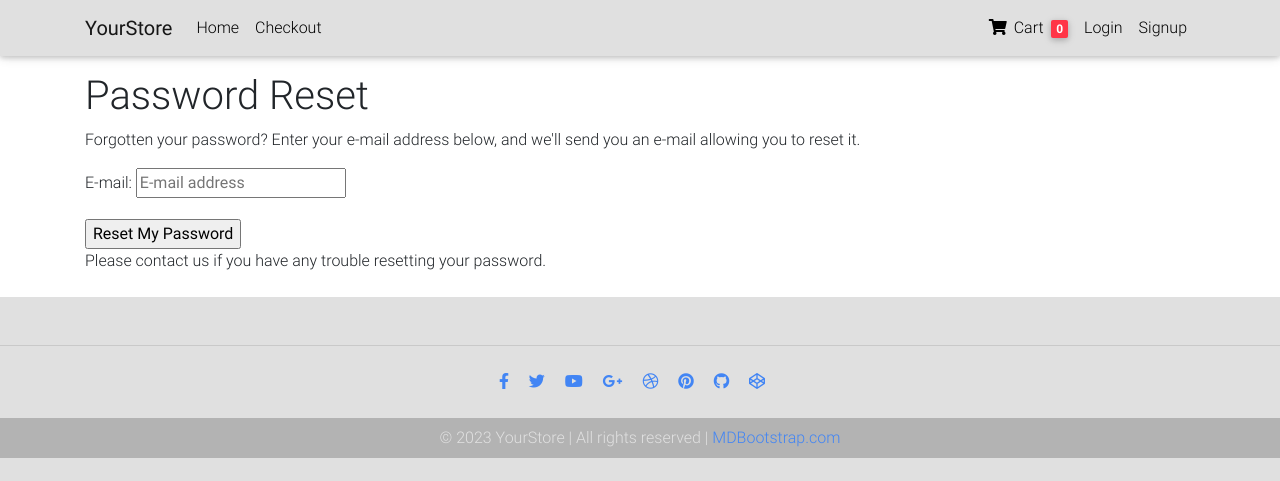
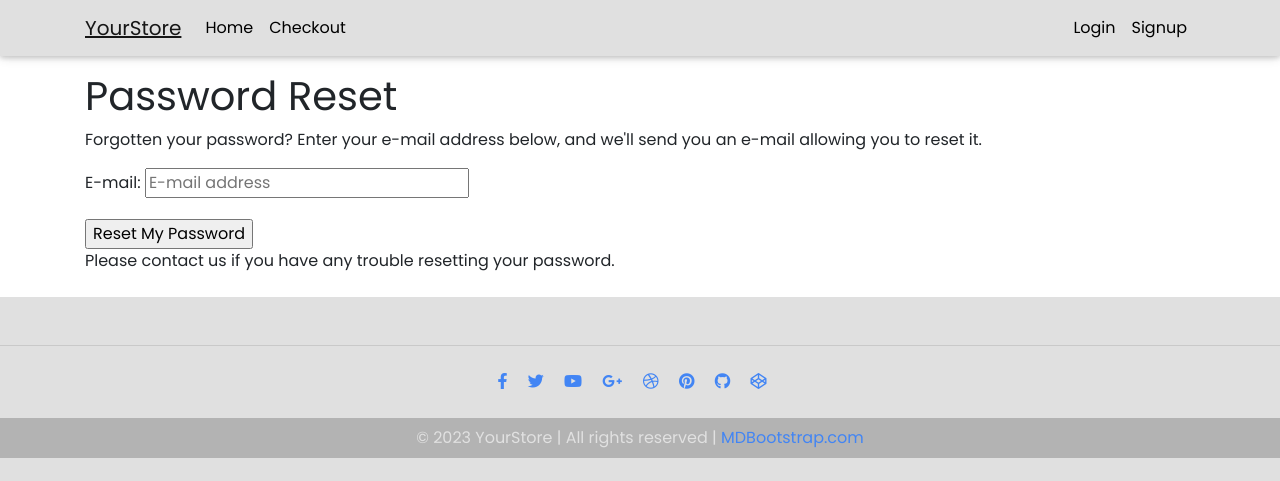
Before and after one commit to SomilKSharma/e-commerce-django, a Django app: page /accounts/password/reset/ in a window 1280 px wide. Shown: the top 481 px of the page. Run offline with Django 3.2, Linux system fonts and the light colour scheme; some libraries are stand-ins or nearby versions.

Commit message:
Altered template cart

```diff
--- a/core/views.py
+++ b/core/views.py
@@ -353,7 +353,7 @@ class PaymentView(View):
 
 class HomeView(ListView):
     model = Item
-    paginate_by = 10
+    paginate_by = 3
     template_name = "home.html"
 
 
--- a/templates/base.html
+++ b/templates/base.html
@@ -10,6 +10,11 @@
   <title>{% block head_title %}{% endblock %}</title>
   {% block extra_head %}
   {% endblock %}
+  <link rel="preconnect" href="https://fonts.googleapis.com">
+  <link rel="preconnect" href="https://fonts.gstatic.com" crossorigin>
+  <link
+    href="https://fonts.googleapis.com/css2?family=Montserrat:ital,wght@0,300;0,400;0,600;0,800;0,900;1,200&family=Mulish&family=Poppins:wght@400;500&display=swap"
+    rel="stylesheet">
   <!-- Include Font Awesome icons -->
   <link rel="stylesheet" href="https://use.fontawesome.com/releases/v5.8.1/css/all.css">
   <!-- Include Bootstrap CSS -->
@@ -35,6 +40,12 @@
       .carousel {
         height: 100vh;
       }
+    }
+
+    * {
+      font-family: 'Montserrat', sans-serif;
+      font-family: 'Mulish', sans-serif;
+      font-family: 'Poppins', sans-serif;
     }
 
     @media (min-width: 800px) and (max-width: 850px) {
--- a/templates/navbar.html
+++ b/templates/navbar.html
@@ -5,7 +5,7 @@
 
     <!-- Brand -->
     <a class="navbar-brand" href="/">
-      <strong>YourStore</strong>
+      <strong> <u> YourStore</u></strong>
     </a>
 
     <!-- Toggle button -->
@@ -29,13 +29,13 @@
 
       <!-- Right -->
       <ul class="navbar-nav ml-auto">
+        {% if request.user.is_authenticated %}
         <li class="nav-item">
           <a href="{% url 'core:order-summary' %}" class="nav-link">
             <i class="fas fa-shopping-cart"></i> Cart
             <span class="badge badge-danger ml-1">{{ request.user|cart_item_count }}</span>
           </a>
         </li>
-        {% if request.user.is_authenticated %}
         <li class="nav-item">
           <a class="nav-link" href="{% url 'account_logout' %}">Logout</a>
         </li>
```
Also changed, not shown: core/templatetags/cart_template_tags.py (+10 -1 lines), db.sqlite3.
